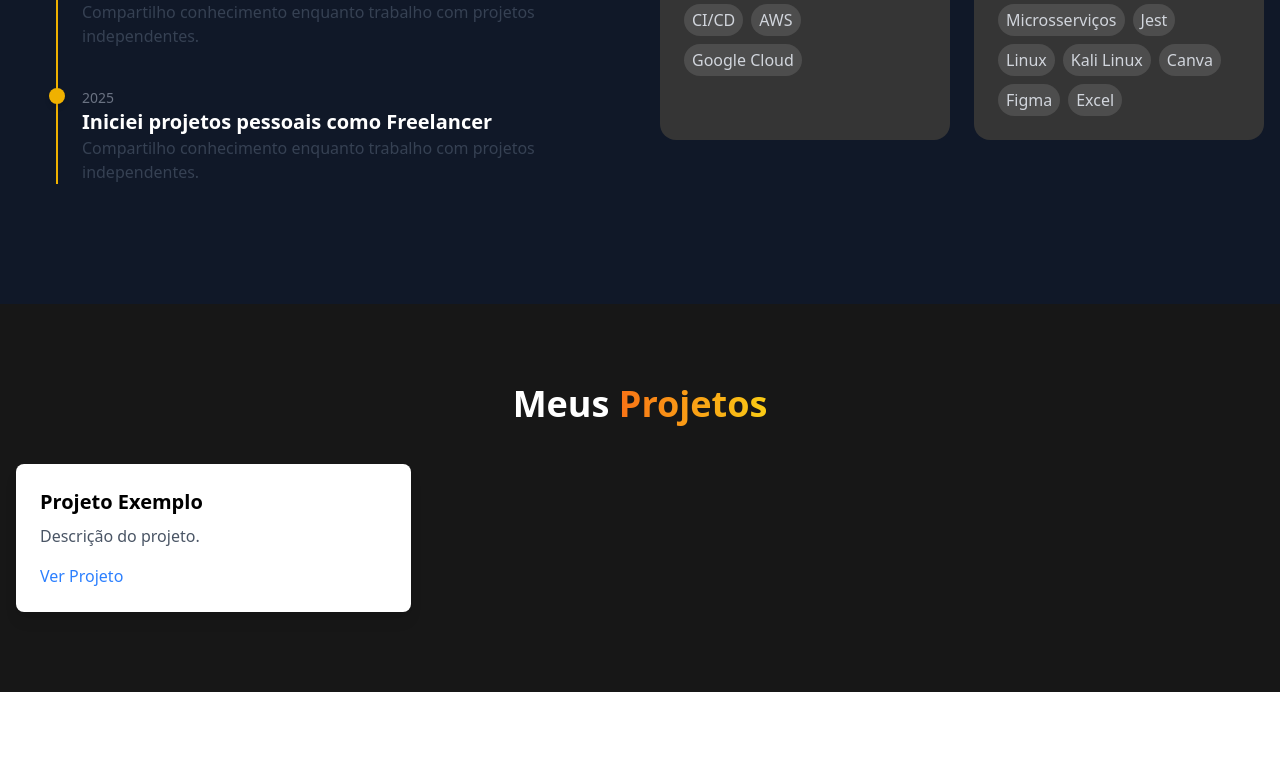
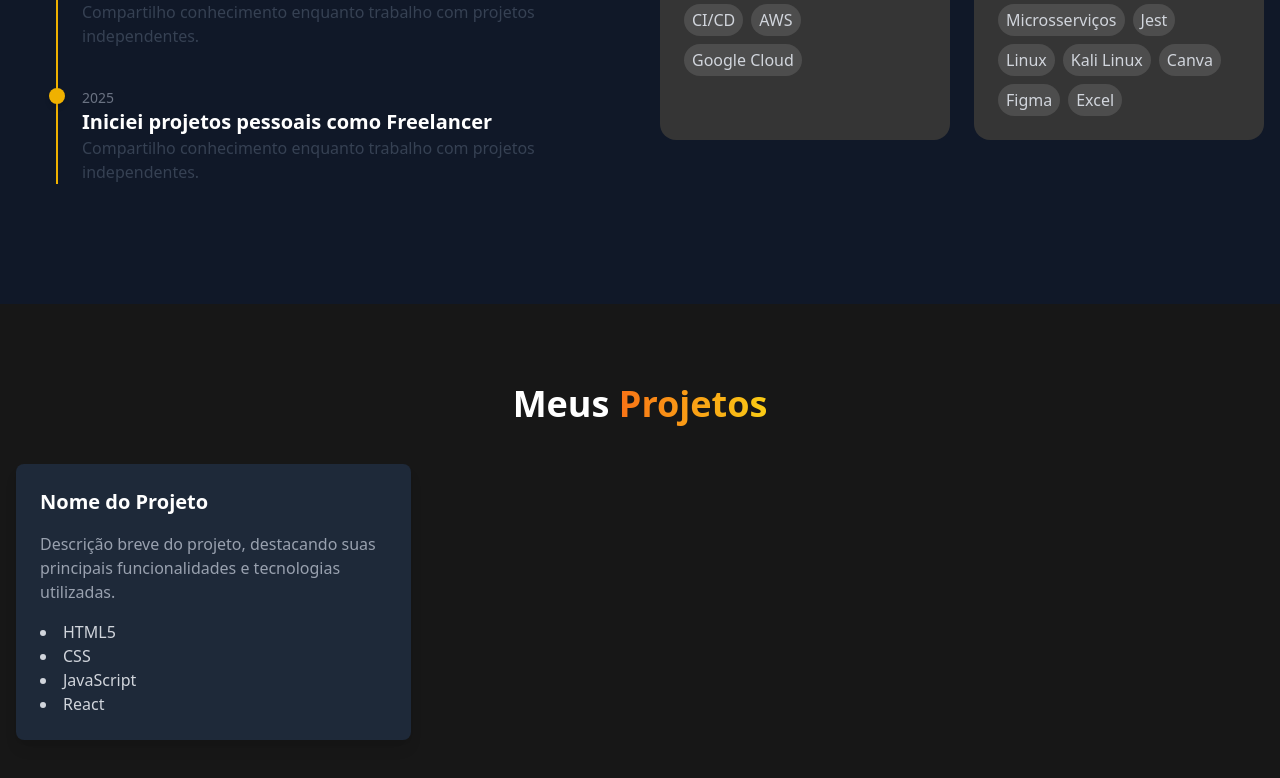
Before and after one commit to arnaldoliro/personal-site, a Next.js app: page / in a window 1280 px wide. Shown: the part 1464-2242 px from the top of the page. Before the commit the page ends 2156 px from the top, so only its background shows below. Built offline with nearby package versions, Linux system fonts and the light colour scheme.

Commit message:
feat: creating project card outline

```diff
--- /dev/null
+++ b/src/components/ProjectCard/index.tsx
@@ -0,0 +1,16 @@
+export default function ProjectCard() {
+    return (
+        <div className="bg-gray-800 p-6 rounded-lg shadow-lg hover:shadow-xl transition-shadow duration-300">
+            <h3 className="text-xl text-white font-semibold mb-4">Nome do Projeto</h3>
+            <p className="text-gray-400 mb-4">
+                Descrição breve do projeto, destacando suas principais funcionalidades e tecnologias utilizadas.
+            </p>
+            <ul className="list-disc list-inside text-gray-300">
+                <li>HTML5</li>
+                <li>CSS</li>
+                <li>JavaScript</li>
+                <li>React</li>
+            </ul>
+        </div>
+    );
+}
--- a/src/components/ProjectsSection/index.tsx
+++ b/src/components/ProjectsSection/index.tsx
@@ -1,6 +1,8 @@
+import ProjectCard from "../ProjectCard";
+
 export default function ProjectSection() {
   return (
-    <section className="py-20 bg-[#171717]">
+    <section id="projects" className="py-20 bg-[#171717]">
       <div className="container mx-auto px-4">
         <h2 className="text-4xl text-white font-bold text-center mb-10">
           Meus <span className="gradient-text">Projetos</span>
@@ -8,11 +10,7 @@ export default function ProjectSection() {
         <div className="grid grid-cols-1 md:grid-cols-2 lg:grid-cols-3 gap-8">
           {/* Aqui você pode mapear seus projetos e renderizar os cards */}
           {/* Exemplo de card de projeto */}
-          <div className="bg-white p-6 rounded-lg shadow-lg hover:shadow-xl transition-shadow duration-300">
-            <h3 className="text-xl font-semibold mb-2">Projeto Exemplo</h3>
-            <p className="text-gray-600 mb-4">Descrição do projeto.</p>
-            <a href="#" className="text-blue-500 hover:underline">Ver Projeto</a>
-          </div>
+            <ProjectCard />
         </div>
       </div>
     </section>
```
